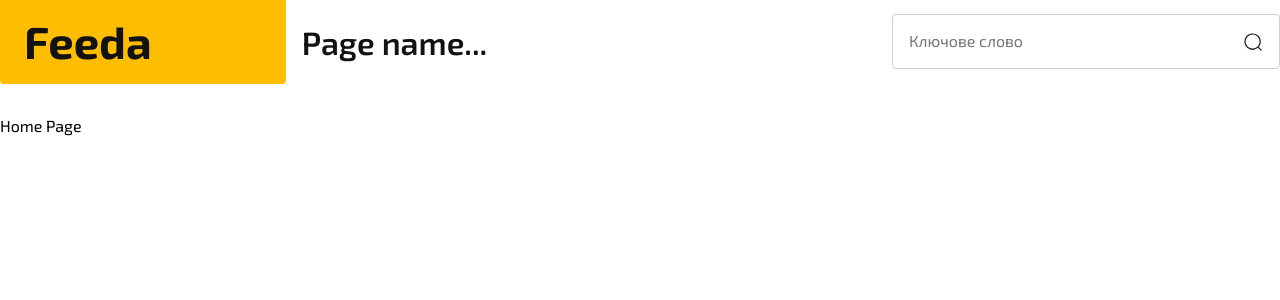
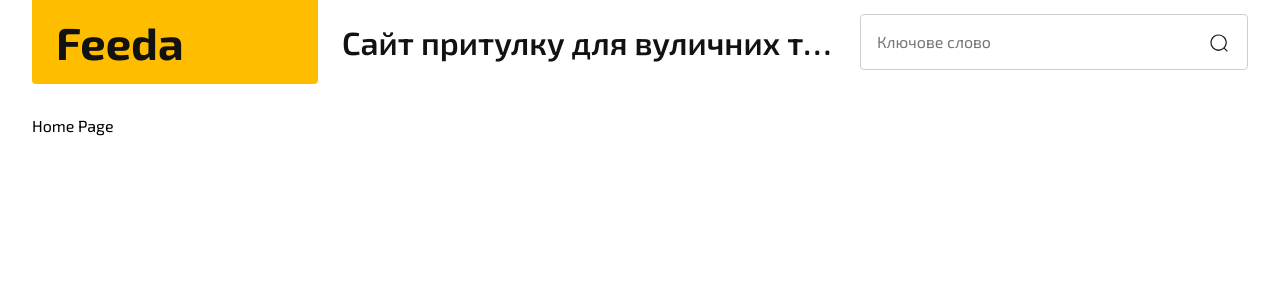
Before and after one commit to baza-trainee/feeda, a Next.js app in the folder cms/: page / in a window 1280 px wide. Shown: the top 300 px of the page. Built offline with nearby package versions, Linux system fonts and the light colour scheme.

Commit message:
fix: styles. feat: add layout container

```diff
--- a/cms/src/app/layout.tsx
+++ b/cms/src/app/layout.tsx
@@ -1,6 +1,7 @@
 import { Exo_2 } from 'next/font/google';
 
 import { Header } from '../components/Header/Header';
+import { LayoutContainer } from '../components/LayoutContainer/LayoutContainer';
 import EmotionRegistry from './registry';
 
 const eho = Exo_2({
@@ -20,8 +21,10 @@ export default function RootLayout({ children }: { children: React.ReactNode })
     <html lang="en" className={eho.className}>
       <EmotionRegistry>
         <body>
-          <Header />
-          {children}
+          <LayoutContainer>
+            <Header />
+            {children}
+          </LayoutContainer>
         </body>
       </EmotionRegistry>
     </html>
--- a/cms/src/components/Header/Header.styles.ts
+++ b/cms/src/components/Header/Header.styles.ts
@@ -4,11 +4,11 @@ import styled from '@emotion/styled';
 import { colors, fonts, media } from '../../styles/theme';
 
 export const Wrapper = styled.header`
-  max-width: 100vw;
   margin-bottom: 24px;
   @media screen and (${media.tablet}) {
     display: flex;
     align-items: center;
+    gap: 1rem;
   }
   @media screen and (${media.desktop}) {
     margin-bottom: 32px;
@@ -23,26 +23,25 @@ export const DesktopContent = styled.div`
   @media screen and (${media.tablet}) {
     display: flex;
     align-items: center;
-    padding-right: 39px;
-  }
-  @media screen and (${media.desktop}) {
-    padding-right: 34px;
+    gap: 24px;
   }
 `;
 
-export const logoStyles = css`
-  margin-right: 16px;
+export const Logo = styled.div`
+  width: fit-content;
   padding: 16px;
   border-radius: 0px 0px 4px 4px;
   color: ${colors.mainTitle};
   font-size: 36px;
   font-weight: 700;
-  line-height: 1.22;
+  line-height: calc(44 / 36);
   background-color: ${colors.mainAccent};
   @media screen and (${media.desktop}) {
-    padding: 16px 134px 16px 24px;
+    width: 100%;
+    max-width: 286px;
+    padding: 16px 24px;
     font-size: 45px;
-    line-height: 1.15;
+    line-height: calc(52 / 45);
   }
 `;
 
@@ -66,15 +65,22 @@ export const PageTitle = styled.h1`
 `;
 
 export const MobileHeaderWrapper = styled.div`
+  width: 100%;
   display: flex;
   align-items: center;
+  justify-content: space-between;
+  gap: 24px;
+  @media screen and (${media.tablet}) {
+    max-width: 223px;
+    gap: 0;
+  }
+  @media screen and (${media.desktop}) {
+    max-width: 388px;
+  }
 `;
 
 export const MenuWrapper = styled.div`
-  width: 72px;
-  height: 72px;
   padding: 16px;
-  margin-right: 24px;
   border-radius: 0px 0px 8px 8px;
   background-color: ${colors.mainAccent};
   @media screen and (${media.tablet}) {
@@ -83,32 +89,33 @@ export const MenuWrapper = styled.div`
 `;
 
 export const MenuBtn = styled.button`
-  width: 100%;
-  height: 100%;
   padding: 8px;
   border: 0;
   border-radius: 4px;
   background-color: #232323;
+  & svg {
+    display: block;
+  }
 `;
 
 export const SearchWrapper = styled.div`
+  width: 100%;
   display: flex;
   align-items: center;
+  justify-content: space-between;
   border-radius: 4px;
-  max-width: 239px;
-  padding-right: 16px;
-  margin-left: auto;
   border: 1px solid #cecece;
   &:has(input:focus) {
     outline: #939393 solid 2px;
   }
-  @media screen and (${media.tablet}) {
-    max-width: 223px;
-    min-width: 223px;
-  }
-  @media screen and (${media.desktop}) {
-    max-width: 388px;
-    min-width: 388px;
+  max-width: 388px;
+`;
+
+export const SearchIconBox = styled.div`
+  padding: 16px 16px 14px 16px;
+  height: fit-content;
+  & svg {
+    display: block;
   }
 `;
 
--- a/cms/src/components/Header/Header.tsx
+++ b/cms/src/components/Header/Header.tsx
@@ -7,12 +7,14 @@ import MenuIcon from '../../../public/menu.svg';
 import SearchIcon from '../../../public/search.svg';
 import {
   DesktopContent,
+  Logo,
   logoStyles,
   MenuBtn,
   MenuWrapper,
   MobileHeaderWrapper,
   pageMobileTitleStyles,
   PageTitle,
+  SearchIconBox,
   SearchInput,
   SearchWrapper,
   Wrapper,
@@ -22,10 +24,10 @@ export function Header() {
   return (
     <Wrapper>
       <DesktopContent>
-        <Link href="/" css={logoStyles}>
-          Feeda
-        </Link>
-        <PageTitle title="page name...">Page name...</PageTitle>
+        <Logo>
+          <Link href="/">Feeda</Link>
+        </Logo>
+        <PageTitle title="page name...">Сайт притулку для вуличних тварин Murrfecto</PageTitle>
       </DesktopContent>
       <MobileHeaderWrapper>
         <MenuWrapper>
@@ -35,10 +37,12 @@ export function Header() {
         </MenuWrapper>
         <SearchWrapper>
           <SearchInput placeholder="Ключове слово" maxLength={50} onInput={(ev) => console.log(ev.target.value)} />
-          <SearchIcon />
+          <SearchIconBox>
+            <SearchIcon />
+          </SearchIconBox>
         </SearchWrapper>
       </MobileHeaderWrapper>
-      <PageTitle css={[pageMobileTitleStyles]}>Page name...</PageTitle>
+      <PageTitle css={[pageMobileTitleStyles]}>Сайт притулку для вуличних тварин Murrfecto</PageTitle>
     </Wrapper>
   );
 }
--- /dev/null
+++ b/cms/src/components/LayoutContainer/LayoutContainer.tsx
@@ -0,0 +1,20 @@
+'use client';
+import React, { ReactNode } from 'react';
+
+/** @jsxImportSource @emotion/react */
+import { css } from '@emotion/react';
+
+export function LayoutContainer({ children }: { children: ReactNode }) {
+  return (
+    <div
+      css={css`
+        max-width: 1280px;
+        min-height: 100vh;
+        margin: 0 auto;
+        padding: 0 32px;
+      `}
+    >
+      {children}
+    </div>
+  );
+}
--- a/cms/src/components/Title/Title.tsx
+++ b/cms/src/components/Title/Title.tsx
@@ -3,10 +3,10 @@
 import { MainTitle, SecondaryTitle } from './Title.styles';
 
 type TitleProps = {
-  children: string;
+  title: string;
   main?: boolean;
 };
 
-export const Title = ({ children, main }: TitleProps) => {
-  return main ? <MainTitle>{children}</MainTitle> : <SecondaryTitle>{children}</SecondaryTitle>;
+export const Title = ({ title, main }: TitleProps) => {
+  return main ? <MainTitle>{title}</MainTitle> : <SecondaryTitle>{title}</SecondaryTitle>;
 };
```
Also changed, not shown: 1 other file (tests, documents, lock files or other folders).
